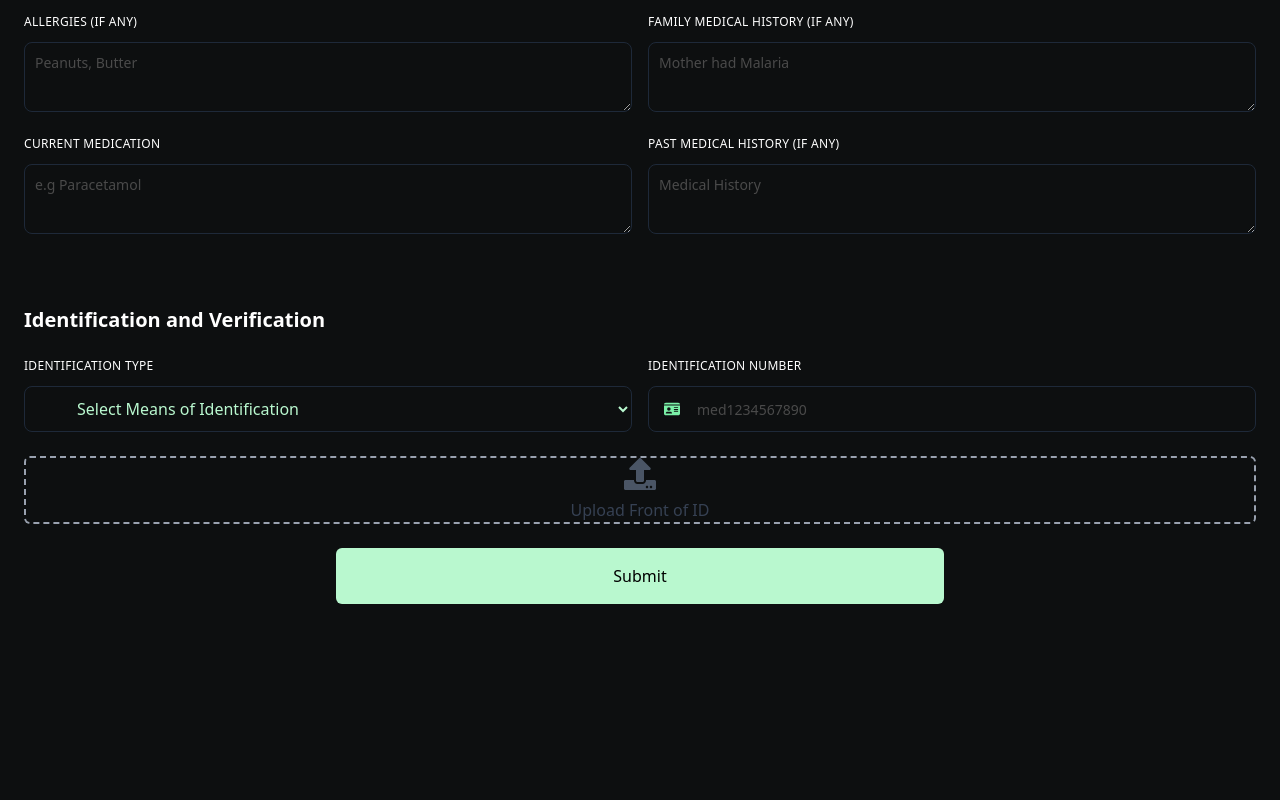
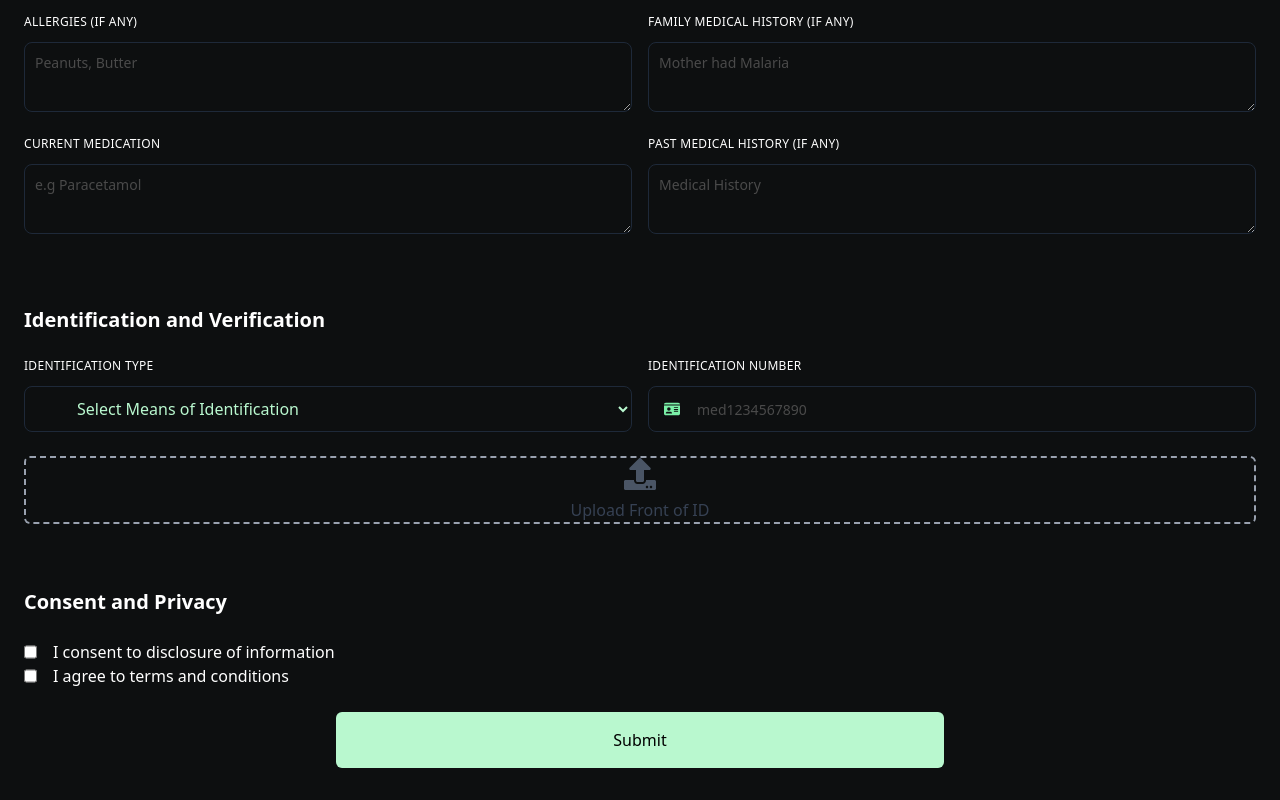
Before and after one commit to Emmynando/medicare, a Next.js app: page /register in a window 1280 px wide. Shown: the part 588-1388 px from the top of the page. Before the commit the page ends 1224 px from the top, so only its background shows below. Built offline with nearby package versions, Linux system fonts and the light colour scheme.

Commit message:
fixed form

```diff
--- a/src/app/(auth)/register/page.tsx
+++ b/src/app/(auth)/register/page.tsx
@@ -7,8 +7,15 @@ import { IPersonalInfo, IMedicalInfo, IIdentificationInfo } from "@/constants";
 import MedicalInfo from "@/component/Layout/Auth/Register/MedicalInfo";
 import IdentificationInfo from "@/component/Layout/Auth/Register/VerifcationInfo";
 import SubmitButton from "@/component/UI/elements/SubmitButton";
+import ConsentInfo from "@/component/Layout/Auth/Register/ConsentInfo";
+import { validator } from "@/lib/validator";
 
 export default function Register() {
+  const [consentData, setConsentData] = useState({
+    disclosureConsent: false,
+    termsAgreement: false,
+  });
+  const [allConsentGiven, setAllConsentGiven] = useState(false);
   const fileInputRef = useRef<HTMLInputElement>(null);
   const [selectedFile, setSelectedBackFile] = useState<File | null>(null);
   const { formData: personalFormData, handleChange: handlePersonalChange } =
@@ -54,6 +61,21 @@ export default function Register() {
     }
   }
 
+  const handleConsentChange = (e: React.ChangeEvent<HTMLInputElement>) => {
+    const { name, checked } = e.target;
+
+    const newConsents = {
+      ...consentData,
+      [name]: checked,
+    };
+
+    setConsentData(newConsents);
+    // Check if both are true
+    setAllConsentGiven(
+      consentData.disclosureConsent && newConsents.termsAgreement
+    );
+  };
+
   async function handleSubmit(e: React.FormEvent<HTMLFormElement>) {
     e.preventDefault();
     const formData = new FormData();
@@ -64,26 +86,8 @@ export default function Register() {
       formData.append("idImage", selectedFile);
     }
 
-    if (!personalFormData || !idFormData || !selectedFile) {
+    if (!personalFormData || !idFormData || !selectedFile || !allConsentGiven) {
       console.log("some fields are missing");
-      return;
-    }
-
-    if (personalFormData.birthdate) {
-      const birthdate = new Date(personalFormData.birthdate);
-      const today = new Date();
-
-      // Zero out the time part for an accurate date-only comparison
-      today.setHours(0, 0, 0, 0);
-
-      if (birthdate > today) {
-        console.log("Invalid Birthdate");
-        return;
-      }
-    }
-
-    if (personalFormData.emergencyContact.length !== 10) {
-      console.log("Invalid Energency Contact");
       return;
     }
     if (selectedFile) {
@@ -101,20 +105,42 @@ export default function Register() {
         return;
       }
 
-      // Optional: Check file extension
-      const validExtensions = [".jpg", ".jpeg", ".png", ".gif", ".webp"];
-      const fileExtension = selectedFile.name.split(".").pop()?.toLowerCase();
-      if (!fileExtension || !validExtensions.includes(`.${fileExtension}`)) {
-        console.log("Invalid file extension. Please upload an image.");
+      const isValidbirthday = validator.validatebirthdate(
+        personalFormData.birthdate
+      );
+      const isValidEmergencyContact = validator.validatePhoneNumber(
+        personalFormData.emergencyContact
+      );
+      const isValidFile = validator.validateFileType(selectedFile);
+      if (!isValidbirthday) {
+        console.log("invalid birthdate");
         return;
       }
-      // Optional: Check file size (e.g., 5MB limit)
-      const maxSize = 5 * 1024 * 1024; // 5MB in bytes
-      if (selectedFile.size > maxSize) {
-        console.log("File is too large. Maximum size is 5MB.");
+
+      if (!isValidEmergencyContact) {
+        console.log("Invalid Contact");
         return;
       }
+      if (!isValidFile) {
+        console.log("Invalid File");
+        return;
+      }
+
+      // Optional: Check file extension
+      //   const validExtensions = [".jpg", ".jpeg", ".png", ".gif", ".webp"];
+      //   const fileExtension = selectedFile.name.split(".").pop()?.toLowerCase();
+      //   if (!fileExtension || !validExtensions.includes(`.${fileExtension}`)) {
+      //     console.log("Invalid file extension. Please upload an image.");
+      //     return;
+      //   }
+      //   // Optional: Check file size (e.g., 5MB limit)
+      //   const maxSize = 5 * 1024 * 1024; // 5MB in bytes
+      //   if (selectedFile.size > maxSize) {
+      //     console.log("File is too large. Maximum size is 5MB.");
+      //     return;
+      //   }
     }
+    console.log(personalFormData);
 
     // try {
     //   const response = await fetch("/api/register", {
@@ -155,6 +181,10 @@ export default function Register() {
           checkValidation={handleIDChange}
           selectedFile={selectedFile}
         />
+        <ConsentInfo
+          consentData={consentData}
+          onConsentChange={handleConsentChange}
+        />
         <div className="md:!w-[50%] lg:!w-[50%] mx-auto mb-[2rem] px-[1rem]">
           <SubmitButton isLoading={false}>Submit</SubmitButton>
         </div>
--- /dev/null
+++ b/src/component/Layout/Auth/Register/ConsentInfo.tsx
@@ -0,0 +1,42 @@
+import { useState } from "react";
+
+interface ConsentInfoProps {
+  consentData: {
+    disclosureConsent: boolean;
+    termsAgreement: boolean;
+  };
+  onConsentChange: (e: React.ChangeEvent<HTMLInputElement>) => void;
+}
+
+export default function ConsentInfo({
+  consentData,
+  onConsentChange,
+}: ConsentInfoProps) {
+  return (
+    <main className="space-y-6 p-6">
+      <div className="w-max mt-[1rem]">
+        <h2 className="header">Consent and Privacy</h2>
+      </div>
+      <div className="">
+        <div className="flex gap-4">
+          <input
+            type="checkbox"
+            name="disclosureConsent"
+            checked={consentData.disclosureConsent}
+            onChange={onConsentChange}
+          />
+          <p>I consent to disclosure of information</p>
+        </div>
+        <div className="flex gap-4">
+          <input
+            type="checkbox"
+            name="termsAgreement"
+            checked={consentData.termsAgreement}
+            onChange={onConsentChange}
+          />
+          <p>I agree to terms and conditions</p>
+        </div>
+      </div>
+    </main>
+  );
+}
--- /dev/null
+++ b/src/lib/validator.ts
@@ -0,0 +1,110 @@
+class Validator {
+  constructor() {}
+
+  hasNonEmptyValues(obj: any) {
+    const keys = Object.keys(obj);
+    return Object.values(obj).every((value, index) => {
+      if (keys[index] === "referral_link") {
+        return true;
+      } else {
+        return (
+          value ||
+          (typeof value === "string" && (value as string).trim().length !== 0)
+        );
+      }
+    });
+  }
+
+  validatebirthdate(birthday: string) {
+    const birthdate = new Date(birthday);
+    const today = new Date();
+    // Zero out the time part for an accurate date-only comparison
+    today.setHours(0, 0, 0, 0);
+
+    if (birthdate < today) {
+      return true;
+    }
+  }
+
+  // validatePin(pin: string) {
+  //   const isSixDigitsLong = pin?.length === 6;
+
+  //   const isValidDigits = /^[0-9]+?$/.test(pin);
+  //   if (!isSixDigitsLong) {
+  //     return "Pin must be 6 digits";
+  //   }
+  //   if (!isValidDigits) {
+  //     return "Pin must contain only numbers!";
+  //   }
+  // }
+
+  // validatePassword(password: string) {
+  //   const isAtLeastEightCharacters = password?.length >= 8;
+  //   const alphabetsCount = password.replace(/[^a-zA-Z]/g, "")?.length;
+  //   const numbersCount = password.replace(/[^0-9]/g, "")?.length;
+  //   const symbolCount = password.replace(/[a-zA-Z0-9]/g, "")?.length;
+
+  //   if (!isAtLeastEightCharacters) {
+  //     return "Password must be at least 8 characters long";
+  //   }
+
+  //   if (alphabetsCount < 3) {
+  //     return "Password must contain at least 3 alphabets";
+  //   }
+
+  //   if (numbersCount < 3) {
+  //     return "Password must contain at least 3 numbers";
+  //   }
+
+  //   if (symbolCount < 1) {
+  //     return "Passoword must contain at least one symbol";
+  //   }
+  // }
+
+  validateEmail(email: string) {
+    const regex = /^[^\s@]+@[^\s@]+\.[^\s@]+$/;
+    if (regex.test(email)) return true;
+  }
+
+  validatePhoneNumber(number: string) {
+    const regex = /^[0-9]{10}$/;
+    if (regex.test(number) || number.length === 10) return true;
+  }
+
+  //   validate file type
+  validateFileType(file: File): boolean {
+    const validExtensions = [".jpg", ".jpeg", ".png", ".webp"];
+    const maxSize = 5 * 1024 * 1024; // 5MB
+
+    if (!(file instanceof File)) return false;
+
+    const fileExtension = file.name.split(".").pop()?.toLowerCase();
+    if (!fileExtension || !validExtensions.includes(`.${fileExtension}`)) {
+      return false;
+    }
+
+    if (file.size > maxSize) {
+      return false;
+    }
+
+    return true;
+  }
+
+  validateFileSize(file: File) {
+    return file instanceof File && file.size <= 3 * 1024 * 1024;
+  }
+
+  atLeastOneValueNotEmpty(obj: any) {
+    return Object.values(obj).some(
+      (value: any) =>
+        value !== null &&
+        value !== undefined &&
+        // !value &&
+        value.toString().trim().length !== 0
+    );
+  }
+}
+
+export const validator = new Validator();
+
+export default Validator;
```
